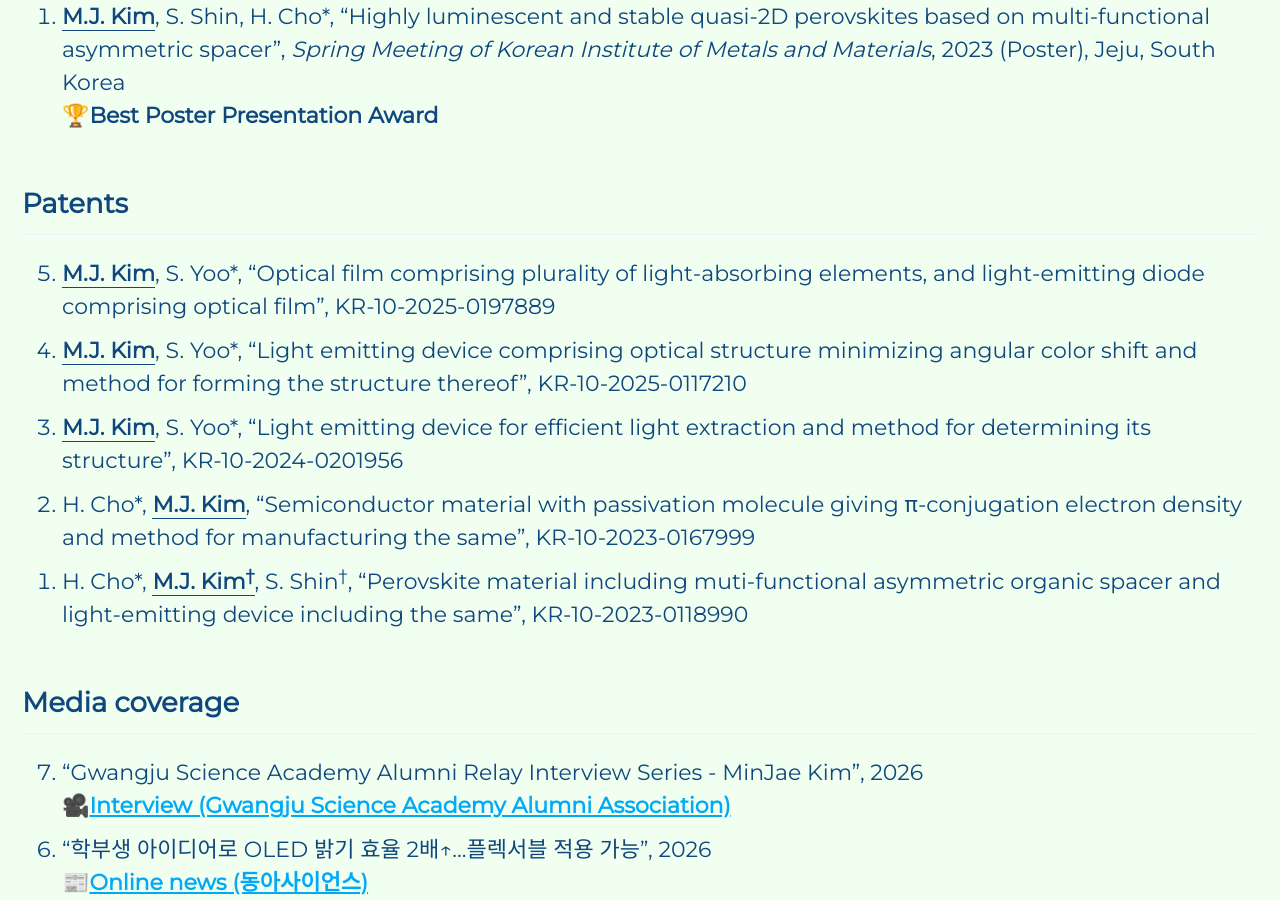
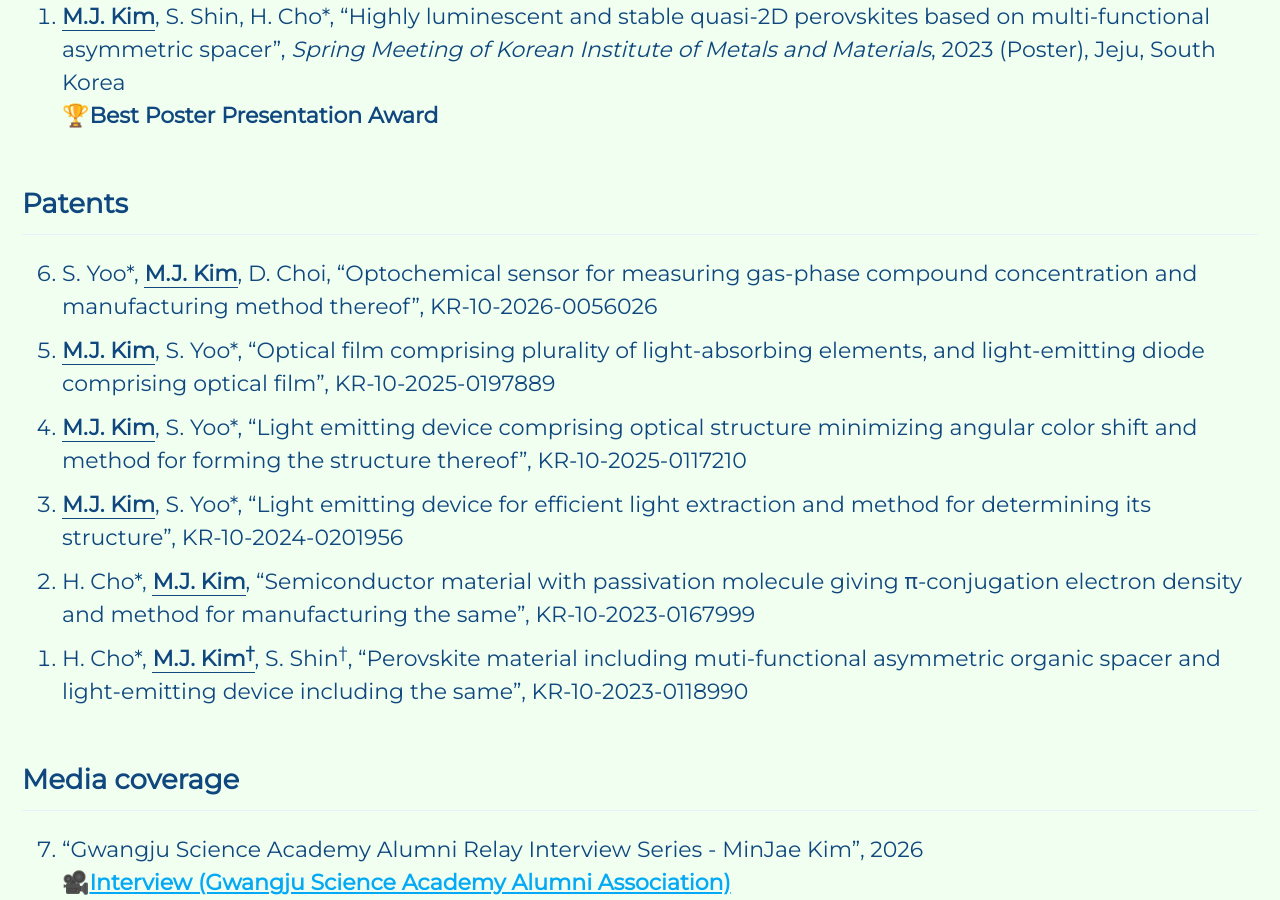
Before and after one commit to mj3259/mj3259.github.io, a Jekyll site: the page built from _pages/projects.md, in a window 1280 px wide and 900 px high, scrolled down 2679 px. Built offline with Jekyll 4.4.1, drawn with Linux system fonts in a browser that asks for light colours; cached includes are drawn as plain includes.

Commit message:
Update projects.md

```diff
--- a/_pages/projects.md
+++ b/_pages/projects.md
@@ -81,6 +81,7 @@ feature_row1:
 {: reversed="reversed"}
 
 ## Patents
+1. S. Yoo*, **<u>M.J. Kim</u>**, D. Choi, "Optochemical sensor for measuring gas-phase compound concentration and manufacturing method thereof", KR-10-2026-0056026
 1. **<u>M.J. Kim</u>**, S. Yoo*, "Optical film comprising plurality of light-absorbing elements, and light-emitting diode comprising optical film", KR-10-2025-0197889
 1. **<u>M.J. Kim</u>**, S. Yoo*, "Light emitting device comprising optical structure minimizing angular color shift and method for forming the structure thereof", KR-10-2025-0117210
 1. **<u>M.J. Kim</u>**, S. Yoo*, "Light emitting device for efficient light extraction and method for determining its structure", KR-10-2024-0201956
```
